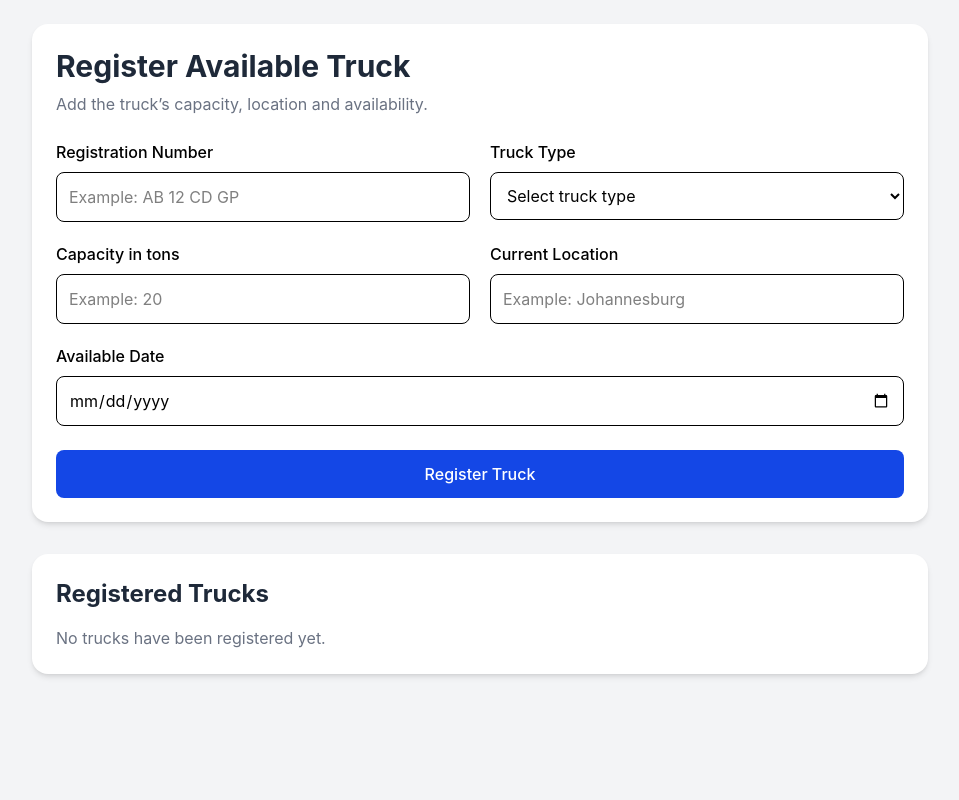
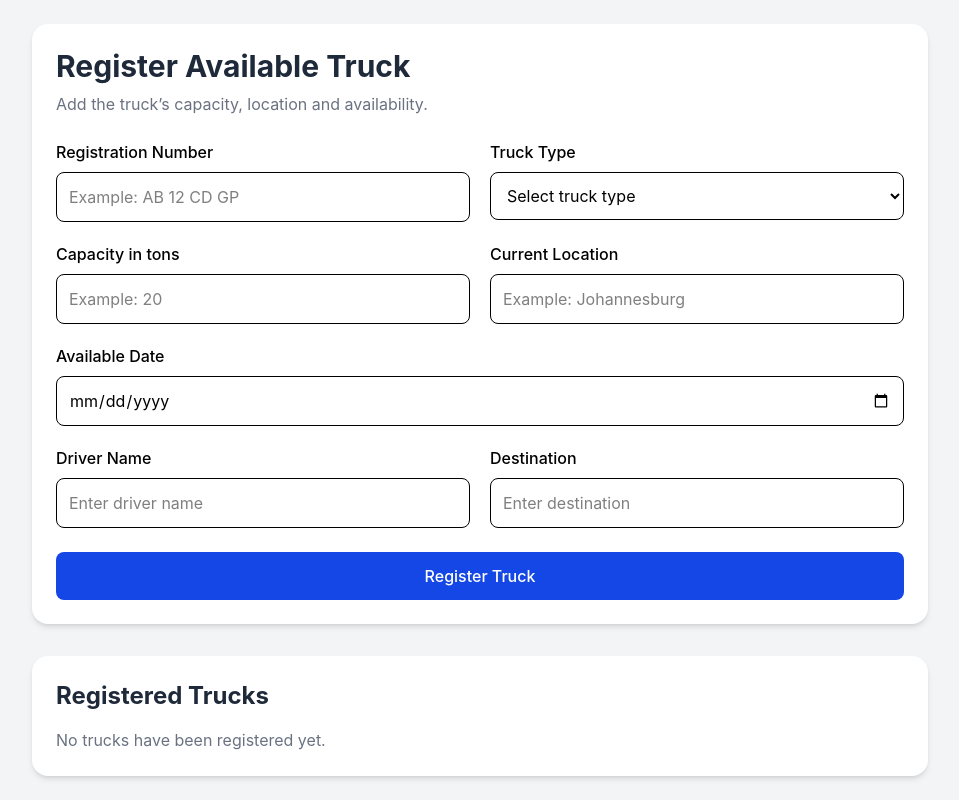
Before and after one commit to primrosekealeboga/tamp-mvp, a React (Vite) app: page /trucks in a window 1280 px wide. Shown: the whole page, without its empty margins (160-1119 px from the left). Built offline with nearby package versions, Linux system fonts and the light colour scheme.

Commit message:
Updated TruckPosting Features

```diff
--- a/src/pages/TruckPosting/TruckPosting.jsx
+++ b/src/pages/TruckPosting/TruckPosting.jsx
@@ -7,6 +7,8 @@ function TruckPosting() {
     capacity: "",
     currentLocation: "",
     availableDate: "",
+    driverName: "",
+    destination: "",
   });
 
   const [trucks, setTrucks] = useState([]);
@@ -17,6 +19,8 @@ function TruckPosting() {
       !truckData.truckType.trim() ||
       !truckData.capacity ||
       !truckData.currentLocation.trim() ||
+      !truckData.driverName.trim() ||
+      !truckData.destination.trim() ||
       !truckData.availableDate
     ) {
       alert("Please complete all truck details.");
@@ -39,6 +43,8 @@ function TruckPosting() {
       capacity: "",
       currentLocation: "",
       availableDate: "",
+      driverName: "",
+      destination: "",
     });
   };
 
@@ -154,6 +160,44 @@ function TruckPosting() {
                 className="w-full rounded-lg border p-3"
               />
             </div>
+
+            <div>
+               <label className="mb-2 block font-medium">
+               Driver Name
+           </label>
+
+         <input
+              type="text"
+              placeholder="Enter driver name"
+              value={truckData.driverName}
+              onChange={(e) =>
+              setTruckData({
+              ...truckData,
+             driverName: e.target.value,
+         })
+      }
+           className="w-full rounded-lg border p-3"
+  />
+           </div>
+
+           <div>
+  <label className="mb-2 block font-medium">
+    Destination
+  </label>
+
+  <input
+    type="text"
+    placeholder="Enter destination"
+    value={truckData.destination}
+    onChange={(e) =>
+      setTruckData({
+        ...truckData,
+        destination: e.target.value,
+      })
+    }
+    className="w-full rounded-lg border p-3"
+  />
+</div>
           </div>
 
           <button
```
